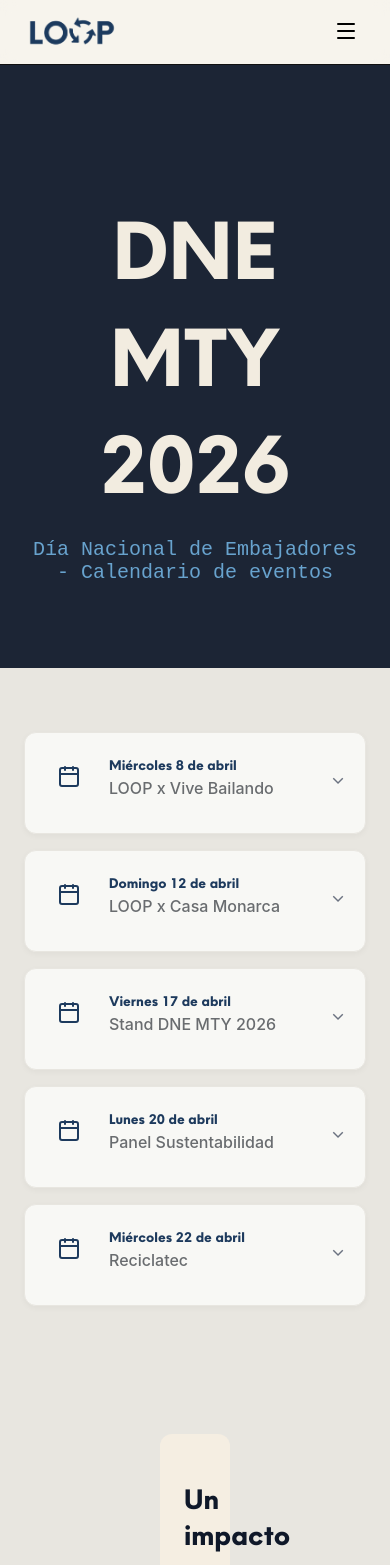
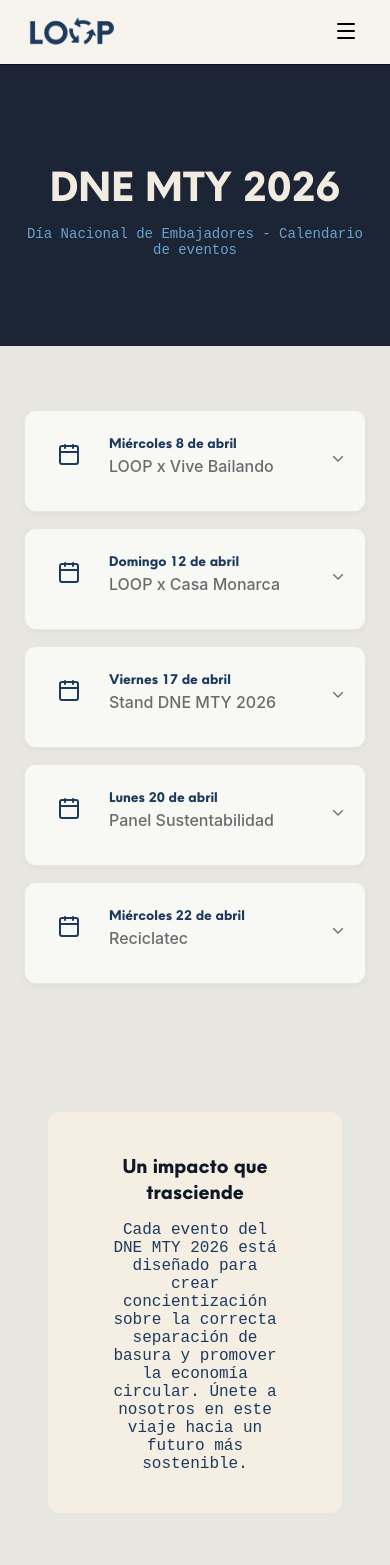
Before and after one commit to atenasarita/website-dne, a React (Create React App) app in the folder client/: page /dne in a window 390 px wide. Shown: the top 1565 px of the page. Built offline with nearby package versions, Linux system fonts and the light colour scheme.

Commit message:
responsiveness en DNE.jsx

```diff
--- a/client/src/pages/DNE.jsx
+++ b/client/src/pages/DNE.jsx
@@ -84,9 +84,7 @@ function DNE() {
   return (
 
 
-    <div style={{
-        backgroundColor: '#e8e6e0'
-      }}>
+    <div style={{ backgroundColor: '#e8e6e0'}}>
       <section className={styles.card} style={{ position: 'relative', overflow: 'hidden' }}>
         <div style={{
             maxWidth: '800px',
@@ -213,7 +211,6 @@ function DNE() {
                         fontSize: '14px',
                         color: '#4b5563',
 
-                        // ✨ animación interna
                         opacity: isOpen ? 1 : 0,
                         transform: isOpen ? 'translateY(0)' : 'translateY(-8px)',
                         transition: 'all 0.25s ease 0.1s'
@@ -233,7 +230,7 @@ function DNE() {
       </section>
 
       <section
-        style={{ padding: '4rem 10rem' }}
+        className={styles.sectionWide}
       >
       <div style={{
             background: '#f5eee2',
--- a/client/src/pages/styles/DNE.module.css
+++ b/client/src/pages/styles/DNE.module.css
@@ -8,14 +8,14 @@
 }
 
 .mainTitle{
-    font-size: 82px;
+    font-size: clamp(42px, 8vw, 96px);
     margin-bottom: 1rem;
     font-family: 'NeueEinstellung';
     transition: transform 0.3s ease;
 }
 
 .subtitle{
-    font-size: 20px;
+    font-size: clamp(14px, 2vw, 20px);
     opacity: 0.95;
     font-weight: 400;
     font-family: 'Space Mono', monospace;
@@ -24,7 +24,7 @@
 
 .heading2{
     font-family: 'NeueEinstellung';
-    font-size: 28px;
+    font-size: clamp(20px, 3vw, 28px);
     margin-bottom: 1rem;
     color: #0f1829;
 }
@@ -77,3 +77,87 @@
   opacity: 0;
   animation: fadeInUp 0.7s cubic-bezier(0.4, 0, 0.2, 1) forwards;
 }
+
+
+
+@media (max-width: 768px) {
+  .card {
+    padding: 4rem 1rem;
+  }
+
+ .sectionWide {
+    padding: 3rem clamp(1.5rem, 5vw, 4rem);
+ }
+
+  .mainTitle {
+    line-height: 1.1;
+  }
+
+  .subtitle {
+    margin-bottom: 1.5rem;
+  }
+
+  .secondary {
+    margin-bottom: 2rem;
+  }
+
+  .linkButton {
+    width: 60%;
+  }
+}
+
+@media (max-width: 1024px) {
+  .sectionWide {
+    padding: 4rem 3rem;
+  }
+}
+
+.cardSlideUp:nth-child(1) {
+    animation-delay: 0.1s;
+}
+
+.cardSlideUp:nth-child(2) {
+    animation-delay: 0.3s;
+}
+
+.cardSlideUp:nth-child(3) {
+    animation-delay: 0.5s;
+}
+
+/* Smooth scroll behavior */
+html {
+    scroll-behavior: smooth;
+}
+
+/* Loading state */
+@keyframes skeleton {
+    0% {
+        background-position: -200px 0;
+    }
+    100% {
+        background-position: calc(200px + 100%) 0;
+    }
+}
+
+/* Layout helpers */
+.section {
+  padding: 4rem 1.5rem;
+}
+
+.sectionWide {
+  padding-bottom: 4rem;
+}
+
+.container {
+  max-width: 800px;
+  margin: 0 auto;
+}
+
+.containerWide {
+  max-width: 1100px;
+  margin: 0 auto;
+}
+
+.pageWrapper {
+  overflow-x: hidden;
+}
```
